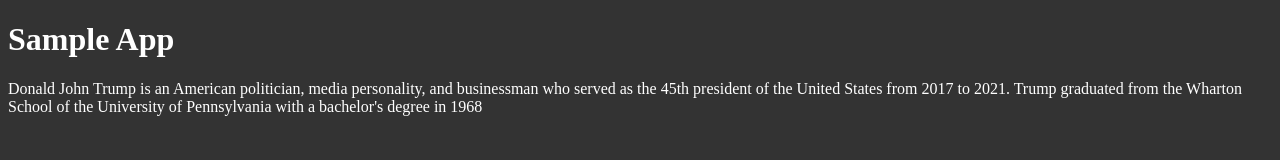
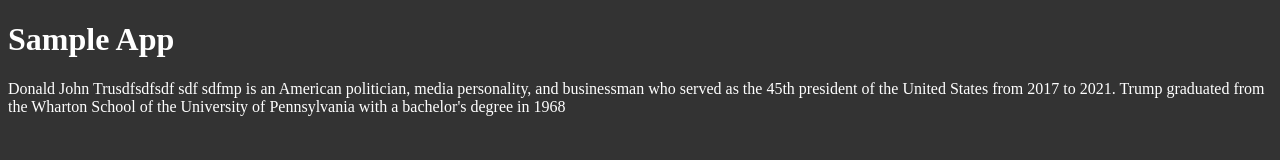
Before and after one commit to asel98f/myApp, a plain HTML site: page index.html in a window 1280 px wide. Drawn offline with Linux system fonts and the light colour scheme.

Commit message:
Update index.html

```diff
--- a/index.html
+++ b/index.html
@@ -9,7 +9,7 @@
 </head>
 <body>
     <h1>Sample App</h1>
-    <p>Donald John Trump is an American politician,
+    <p>Donald John Trusdfsdfsdf sdf sdfmp is an American politician,
         media personality, and businessman who served as
         the 45th president of the United States from 2017
         to 2021. Trump graduated from the Wharton School of
```
